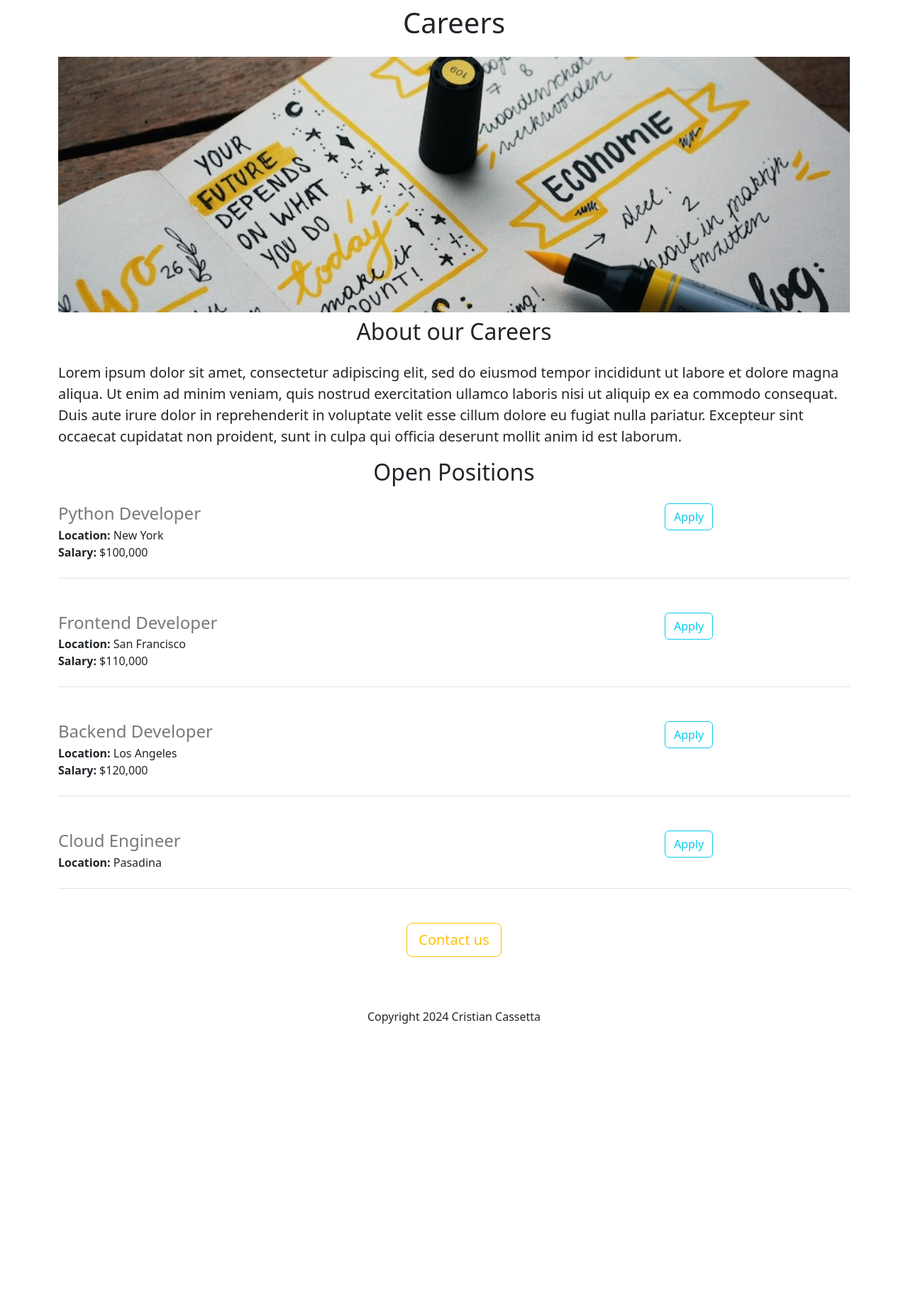
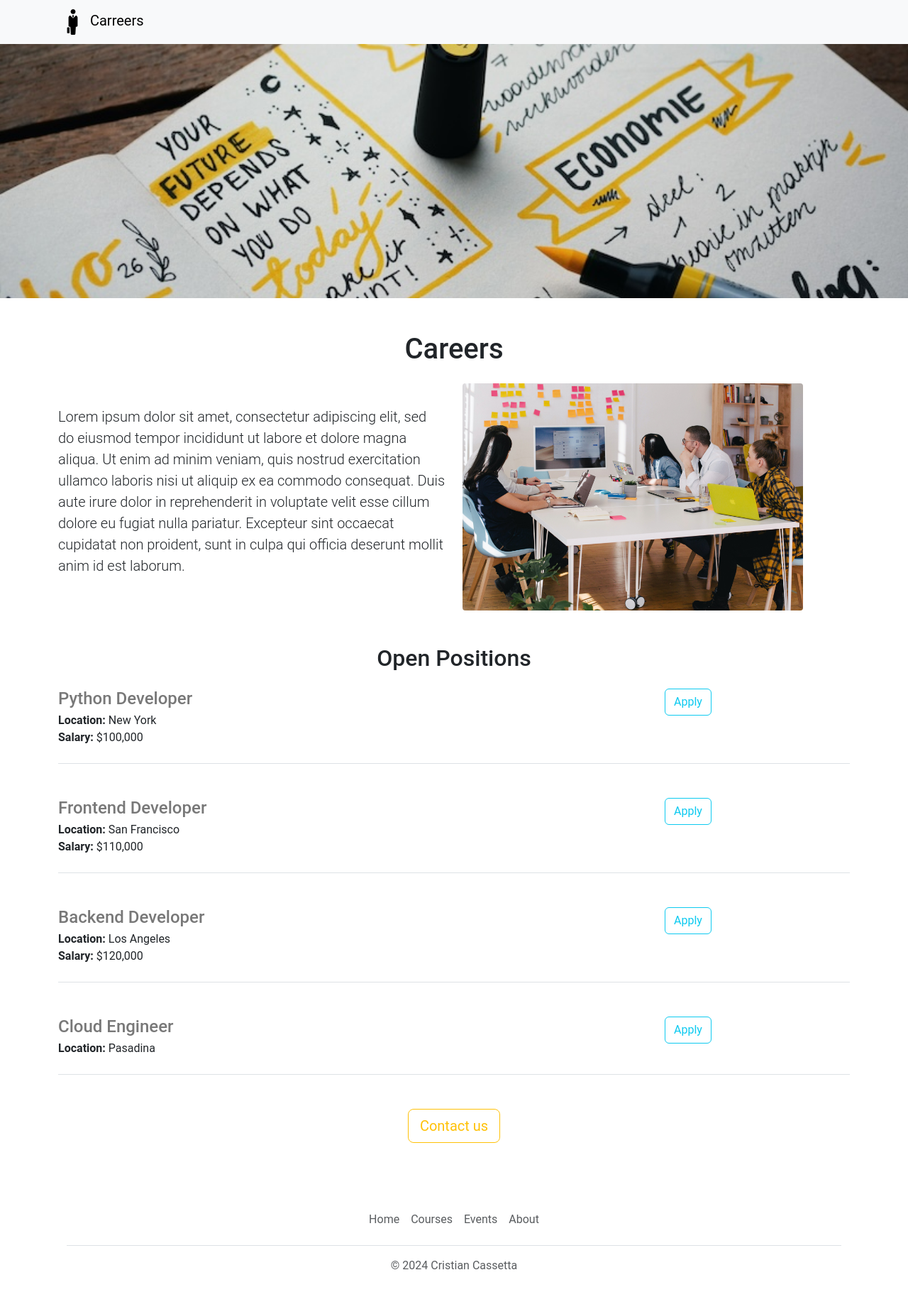
Before and after one commit to criscass/careers-website, a Flask app: page / in a window 1280 px wide. Shown: the whole page at 71% size. Before the commit the page ends 1442 px from the top, so only its background shows below. Run offline with Flask 2, Linux system fonts and the light colour scheme.

Commit message:
functional and aestethic improovements

```diff
--- a/static/style.css
+++ b/static/style.css
@@ -1,3 +1,7 @@
+body {
+  font-family: roboto;
+}
+
 #splash {
   height: 360px;
   width: 100%;
@@ -8,3 +12,8 @@
   color: rgb(120,120,120);
 
 }
+
+#people-img {
+  height: 320px;
+  border-radius: 4px;
+}
--- /dev/null
+++ b/templates/footer.html
@@ -0,0 +1,11 @@
+<div class="container">
+<footer class="py-3 my-4">
+  <ul class="nav justify-content-center border-bottom pb-3 mb-3">
+    <li class="nav-item"><a href="#" class="nav-link px-2 text-body-secondary">Home</a></li>
+    <li class="nav-item"><a href="#" class="nav-link px-2 text-body-secondary">Courses</a></li>
+    <li class="nav-item"><a href="#" class="nav-link px-2 text-body-secondary">Events</a></li>
+    <li class="nav-item"><a href="#" class="nav-link px-2 text-body-secondary">About</a></li>
+  </ul>
+  <p class="text-center text-body-secondary">© 2024 Cristian Cassetta</p>
+</footer>
+</div>
--- a/templates/home.html
+++ b/templates/home.html
@@ -10,12 +10,19 @@
   </head>
 
   <body>
-    <div class="container">
-        <h1 class="text-center mt-2 mb-4">Careers</h1>
+    {% include 'navbar.html' %}
         <img src="https://careers-website.cristiancassett.repl.co/static/splash-img.jpg" class="img-fluid" id="splash">
-        <h2 class="text-center mt-2 mb-4">About our Careers</h2>
+    <div class="container mt-5">
+        <h1 class="text-center mb-4">Careers</h1>
+        <div class="row mb-4 mt-4 align-items-center">
+          <div class="col-md-6">
         <p class="lead">Lorem ipsum dolor sit amet, consectetur adipiscing elit, sed do eiusmod tempor incididunt ut labore et dolore magna aliqua. Ut enim ad minim veniam, quis nostrud exercitation ullamco laboris nisi ut aliquip ex ea commodo consequat. Duis aute irure dolor in reprehenderit in voluptate velit esse cillum dolore eu fugiat nulla pariatur. Excepteur sint occaecat cupidatat non proident, sunt in culpa qui officia deserunt mollit anim id est laborum.</p>
-        <h2 class=" text-center mt-2 mb-4">Open Positions</h2>
+          </div>
+          <div class="col-6 d-none d-md-block">
+            <img src="/static/people.jpg" id="people-img">
+          </div>
+          </div>
+        <h2 class=" text-center mt-5 mb-4">Open Positions</h2>
         <div class="mt-2 mb-4">
           {% for job in jobs%}
             {% include 'job-item.html' %}
@@ -23,8 +30,11 @@
       <div class="text-center">
         <button class="btn btn-outline-warning btn-lg mb-5">Contact us</button>
       </div>
-      <p class="text-center mt-4">Copyright 2024 Cristian Cassetta</p>
+
     </div>
+
+        {% include 'footer.html' %}
+
   </body>
 
 </html>
--- /dev/null
+++ b/templates/navbar.html
@@ -0,0 +1,9 @@
+<nav class="navbar bg-body-tertiary fixed-top">
+  <div class="container">
+    <a class="navbar-brand" href="#">
+      <img src="/static/office.svg" alt="office worker" width="40" height="36">
+      Carreers
+    </a>
+  </div>
+</nav>
+<div style="width:100%;height:60px"></div>
```
Also changed, not shown: static/office.svg (added), static/people.jpg (added).
